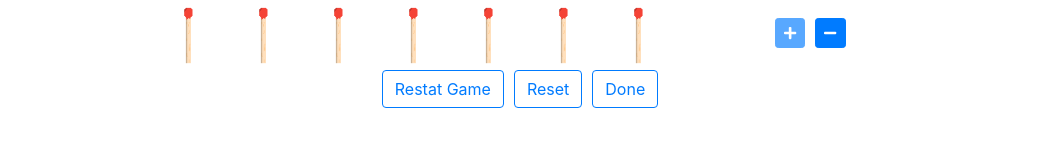
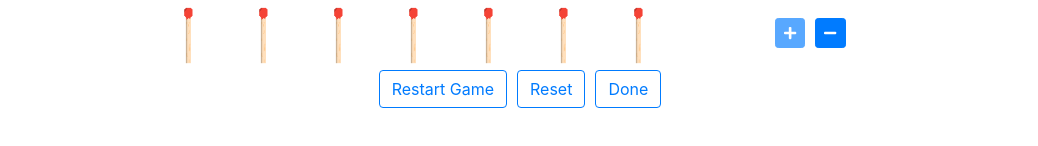
Before and after one commit to Dtphelan1/nim-viz, a React (Create React App) app: page / in a window 1280 px wide. Shown: the part 326-472 px from the top of the page, without its empty margins (120-1158 px from the left). Built offline with nearby package versions, Linux system fonts and the light colour scheme.

Commit message:
suppressed errors; fixed typo

```diff
--- a/src/MatchesOriginal/MatchesOriginal.jsx
+++ b/src/MatchesOriginal/MatchesOriginal.jsx
@@ -11,8 +11,8 @@ export default function MatchesOriginal (props) {
                 return (
                     <div className="match-row" key={i}>
                         <span className="matches-fixed-width-container">
-                            {_.times(count, () => {
-                                return <Match/>
+                            {_.times(count, (i) => {
+                                return <Match key={i}/>
                             })}
                         </span>
                         <MatchModifiers
--- a/src/TurnActionBar/TurnActionBar.jsx
+++ b/src/TurnActionBar/TurnActionBar.jsx
@@ -18,7 +18,7 @@ export default function TurnActionBar(props) {
     }
     return (
         <div>
-            <button className="btn btn-outline-primary" onClick={handleRestartClick}>Restat Game</button>
+            <button className="btn btn-outline-primary" onClick={handleRestartClick}>Restart Game</button>
             <button className="btn btn-outline-primary" onClick={handleResetClick}>Reset</button>
             <button className="btn btn-outline-primary" onClick={handleDoneClick}>Done</button>
         </div>
```
